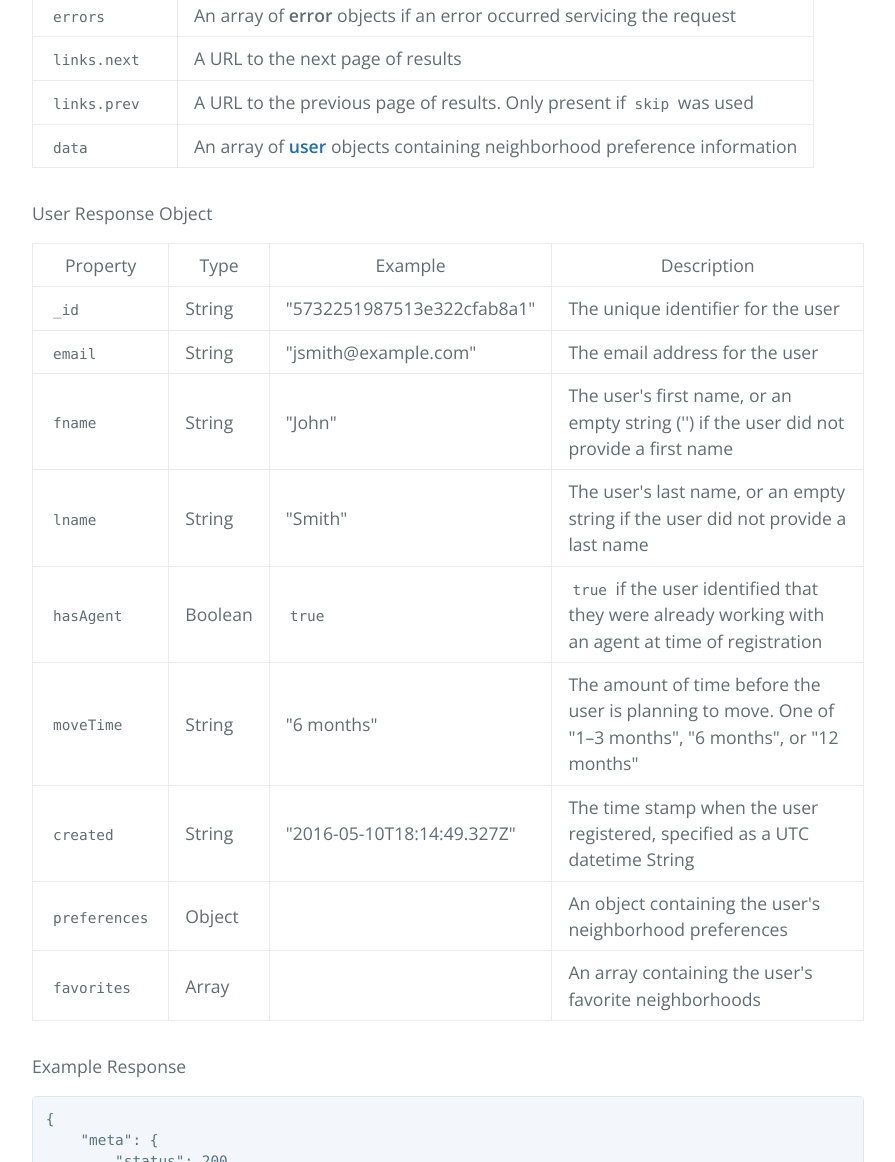
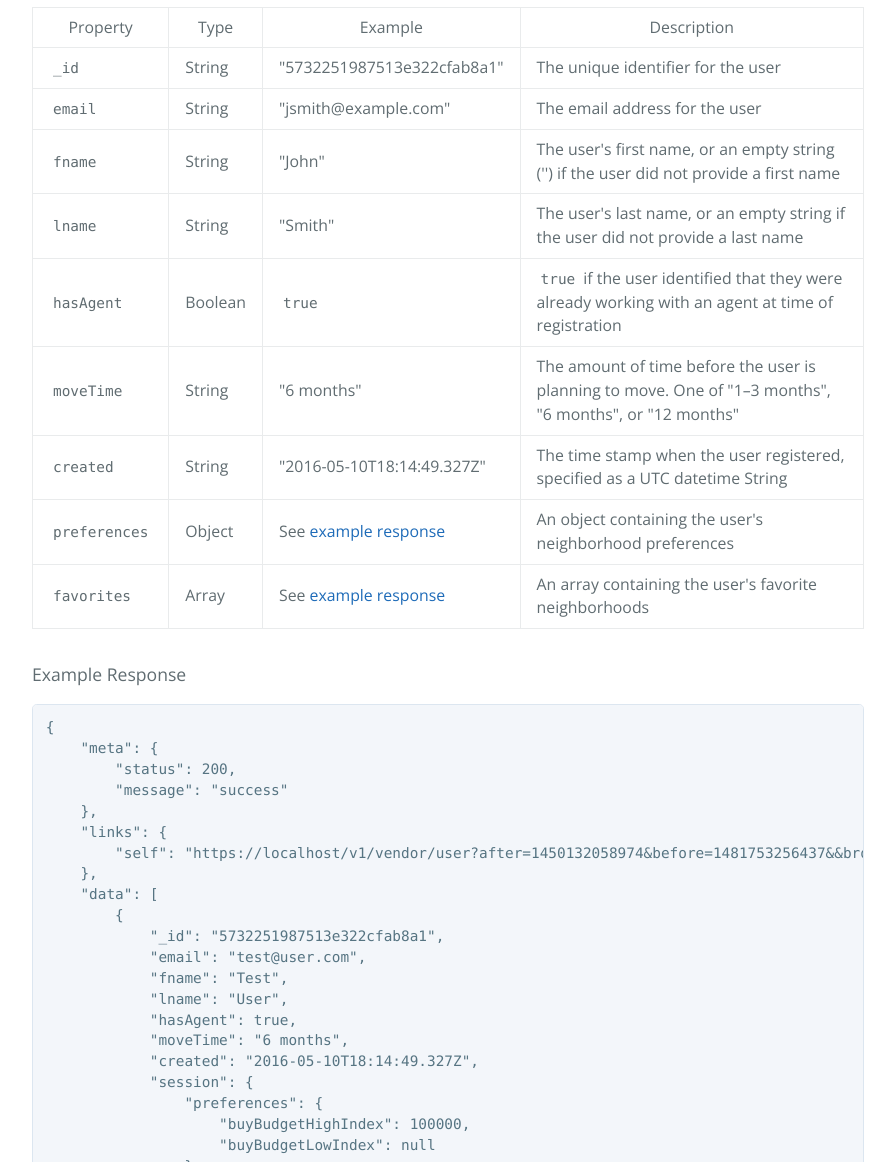
Before and after one commit to LiveBy/liveby.github.io, a website: page vendor/index.html in a window 1280 px wide. Shown: the part 2382-3544 px from the top of the page, without its empty margins (192-1087 px from the left). Drawn offline with nearby package versions, Linux system fonts and the light colour scheme.

Commit message:
Update styles for the table

```diff
--- a/assets/stylesheets/stylesheet.css
+++ b/assets/stylesheets/stylesheet.css
@@ -146,6 +146,7 @@ a {
   .main-content blockquote > :last-child {
     margin-bottom: 0; }
 .main-content table {
+  font-size: .9em;
   display: block;
   width: 100%;
   overflow: auto;
--- a/vendor/index.html
+++ b/vendor/index.html
@@ -29,7 +29,7 @@
 <p>Note: Query parameters—including the email address—must be encoded/escaped using <a href="https://developer.mozilla.org/en-US/docs/Web/JavaScript/Reference/Global_Objects/encodeURIComponent"><code>encodeURIComponent</code></a> or something similar (like <a href="http://us3.php.net/manual/ro/function.rawurlencode.php"><code>rawurlencode</code></a> in PHP).</p>
 </blockquote>
 <p>Additionally, neighborhood preference information can be requested for users who created an account during a specific date range. For example:</p>
-<pre><code>http<span class="hljs-variable">s:</span>//liveby.<span class="hljs-keyword">co</span>/v1/vendor/users?after=<span class="hljs-number">1450132058974</span>&amp;<span class="hljs-keyword">to</span>=<span class="hljs-number">1480634664</span>&amp;brokerage=woodsbros&amp;access_token=<span class="hljs-number">1</span>GcfIcreeoOLXcXnQl6B%<span class="hljs-number">2</span>Fqriggt79LIyGzMb5tc1YLU%<span class="hljs-number">3</span>D
+<pre><code><span class="hljs-attribute">https</span>://liveby.co/v1/vendor/users?after=1450132058974&amp;before=1481753256437&amp;brokerage=woodsbros&amp;access_token=1GcfIcreeoOLXcXnQl6B<span class="hljs-number">%2</span>Fqriggt79LIyGzMb5tc1YLU<span class="hljs-number">%3</span>D
 </code></pre><h4 id="parameters">Parameters</h4>
 <blockquote>
 <p>Note: The <code>brokerage</code> and <code>access_token</code> parameters are required for all vendor API requests.</p>
@@ -190,13 +190,13 @@
 <tr>
 <td><code>preferences</code></td>
 <td>Object</td>
-<td></td>
+<td>See <a href="#example-response">example response</a></td>
 <td>An object containing the user&#39;s neighborhood preferences</td>
 </tr>
 <tr>
 <td><code>favorites</code></td>
 <td>Array</td>
-<td></td>
+<td>See <a href="#example-response">example response</a></td>
 <td>An array containing the user&#39;s favorite neighborhoods</td>
 </tr>
 </tbody>
@@ -208,7 +208,7 @@
         <span class="hljs-attr">"message"</span>: <span class="hljs-string">"success"</span>
     },
     <span class="hljs-attr">"links"</span>: {
-        <span class="hljs-attr">"self"</span>: <span class="hljs-string">"https://localhost/v1/vendor/user?since=1480634634&amp;upto=1480634664&amp;brokerage=liveby&amp;access_token=1GcfIcreeoOLXcXnQl6B%2Fqriggt79LIyGzMb5tc1YLU%3D"</span>
+        <span class="hljs-attr">"self"</span>: <span class="hljs-string">"https://localhost/v1/vendor/user?after=1450132058974&amp;before=1481753256437&amp;&amp;brokerage=liveby&amp;access_token=1GcfIcreeoOLXcXnQl6B%2Fqriggt79LIyGzMb5tc1YLU%3D"</span>
     },
     <span class="hljs-attr">"data"</span>: [
         {
```
Also changed, not shown: vendor/README.md.
